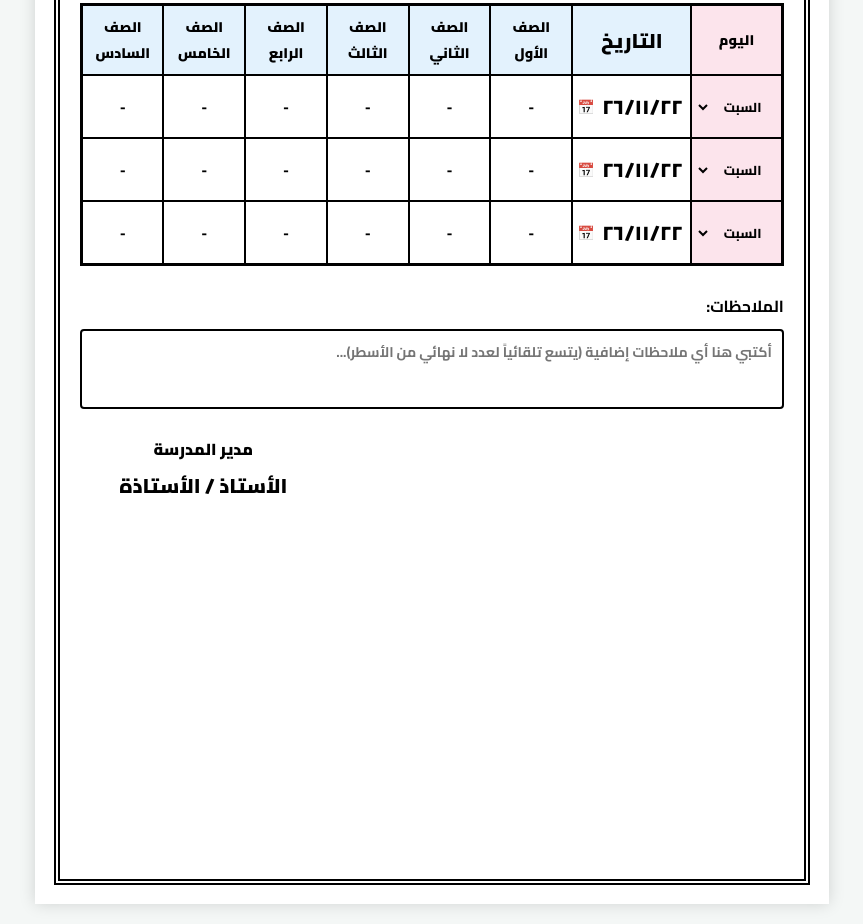
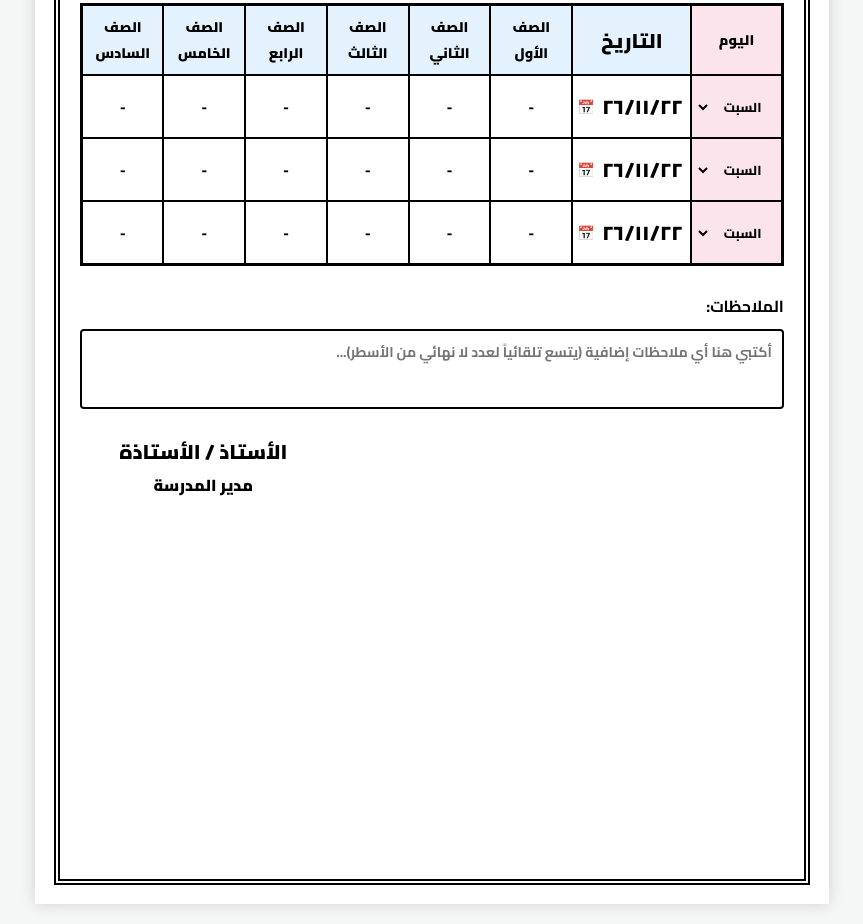
Before and after one commit to haderameer691-droid/Lists_public, a plain HTML site: page indexexam.html in a window 1280 px wide. Shown: the part 747-1671 px from the top of the page, without its empty margins (208-1071 px from the left). Drawn offline with Linux system fonts and the light colour scheme.

Commit message:
Adjust director title styling and add title element
Updated director title margin and added title paragraph.

```diff
--- a/indexexam.html
+++ b/indexexam.html
@@ -420,7 +420,8 @@
         .director-title {
             font-weight: 900;
             font-size: calc(16px * var(--font-scale, 1));
-            margin-bottom: 12px !important;
+            margin-top: 6px !important;
+            margin-bottom: 0 !important;
         }
         /* تكبير اسم المدير إلى 20 بكسل وبخط عريض جداً وبارز */
         .director-name-line {
@@ -727,8 +728,8 @@
 
         <div class="signature-container">
             <div class="signature-box">
+                <p id="directorName" class="director-name-line" contenteditable="true">الأستاذ / الأستاذة</p>
                 <p class="director-title">مدير المدرسة</p>
-                <p id="directorName" class="director-name-line" contenteditable="true">الأستاذ / الأستاذة</p>
             </div>
         </div>
     </div>
```
